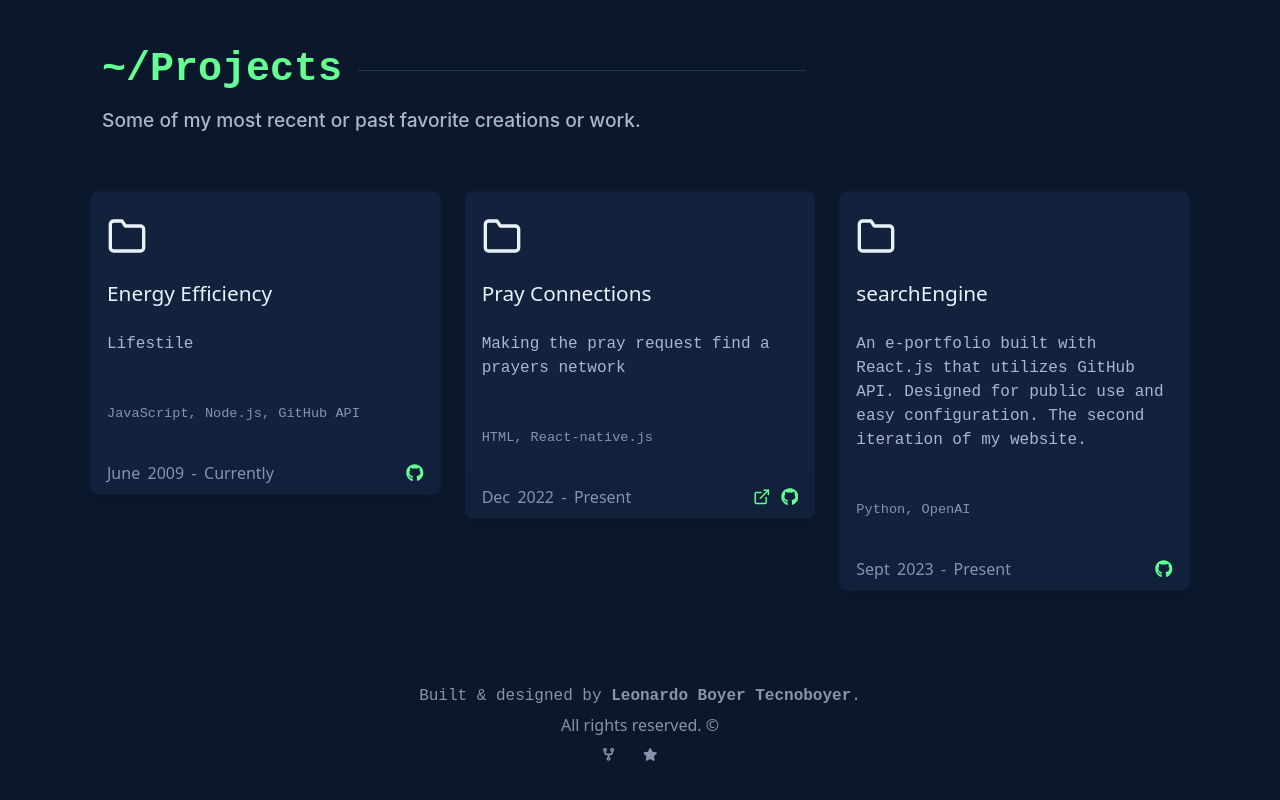
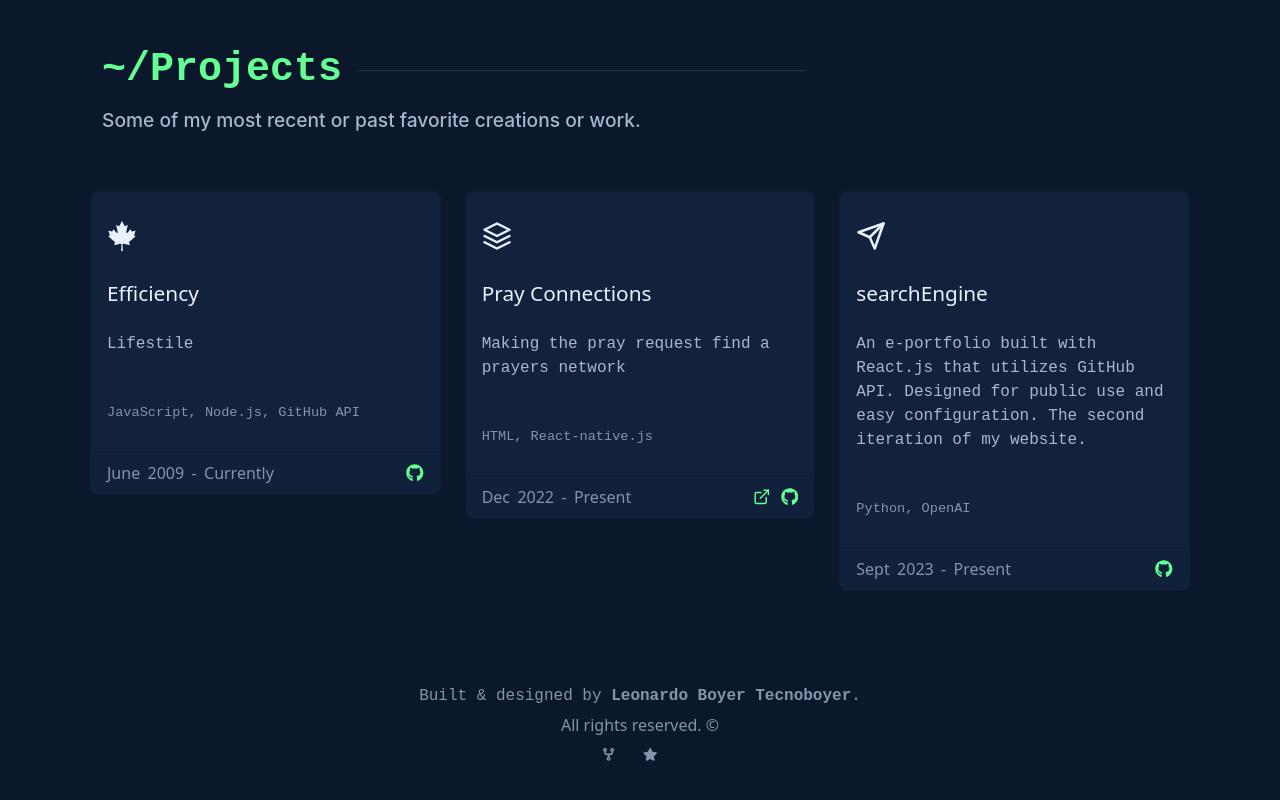
Before and after one commit to tecnoboyer/brandingPage, a React (Create React App) app: page / in a window 1280 px wide. Shown: the part 2280-3080 px from the top of the page. Built offline with nearby package versions, Linux system fonts and the light colour scheme; no server answers.

Commit message:
Projects PResentation

```diff
--- a/src/components/SideProjects.js
+++ b/src/components/SideProjects.js
@@ -1,7 +1,7 @@
 import React, { useState, useEffect } from "react";
 import contentData from "../content.json";
-import { FaGithub, FaDownload, FaFilePdf } from "react-icons/fa";
-import { FiExternalLink, FiFolder } from "react-icons/fi";
+import { FaGithub, FaDownload, FaFilePdf,FaIndustry ,FaRobot,FaCanadianMapleLeaf} from "react-icons/fa";
+import { FiExternalLink, FiFolder , FiLayers, FiSend } from "react-icons/fi";
 import { Fade } from "react-awesome-reveal";
 import ReactMarkdown from "react-markdown";
 
@@ -177,7 +177,15 @@ const SideProjects = () => {
                       <div className="card-category-box"></div>
                       <div>
                         <h1 className="folder-icon">
-                          <FiFolder />
+                          {project.area === 'Industry' ? (
+                            <FaCanadianMapleLeaf size={30} />
+                          ) : project.area === 'Full Stack' ? (
+                            <FiLayers size={30} />
+                          ) : project.area === 'AI' ? (
+                            <FiSend size={30} />
+                          ) : (
+                            <FiFolder size={30} /> // default icon
+                          )}
                         </h1>
                       </div>
                       <h3 className="card-title">
--- a/src/content.json
+++ b/src/content.json
@@ -204,7 +204,8 @@
       {
         "use_git_api": true,
         "api_github_repo_link": "https://github.com/tecnoboyer/homeEnergy",
-        "project_name": "Energy Efficiency",
+        "project_name": "Efficiency",
+        "area":"Industry",
         "description": "Lifestile",
         "resources_used": ["JavaScript", "Node.js", "GitHub API"],
         "start_date": "June 2009",
@@ -221,6 +222,7 @@
         "use_git_api": true,
         "api_github_repo_link": "https://api.github.com/repos/tecnoboyer/prayconnect",
         "project_name": "Pray Connections",
+        "area":"Full Stack",
         "description": "Making the pray request find a prayers network  ",
         "resources_used": ["HTML", "React-native.js"],
         "start_date": "Dec 2022",
@@ -242,6 +244,7 @@
         "use_git_api": true,
         "api_github_repo_link": "https://api.github.com/repos/tecnoboyer/searchEngine",
         "project_name": "searchEngine",
+        "area":"AI",
         "description": "An e-portfolio built with React.js that utilizes GitHub API. Designed for public use and easy configuration. The second iteration of my website.",
         "resources_used": [
           "Python",
```
